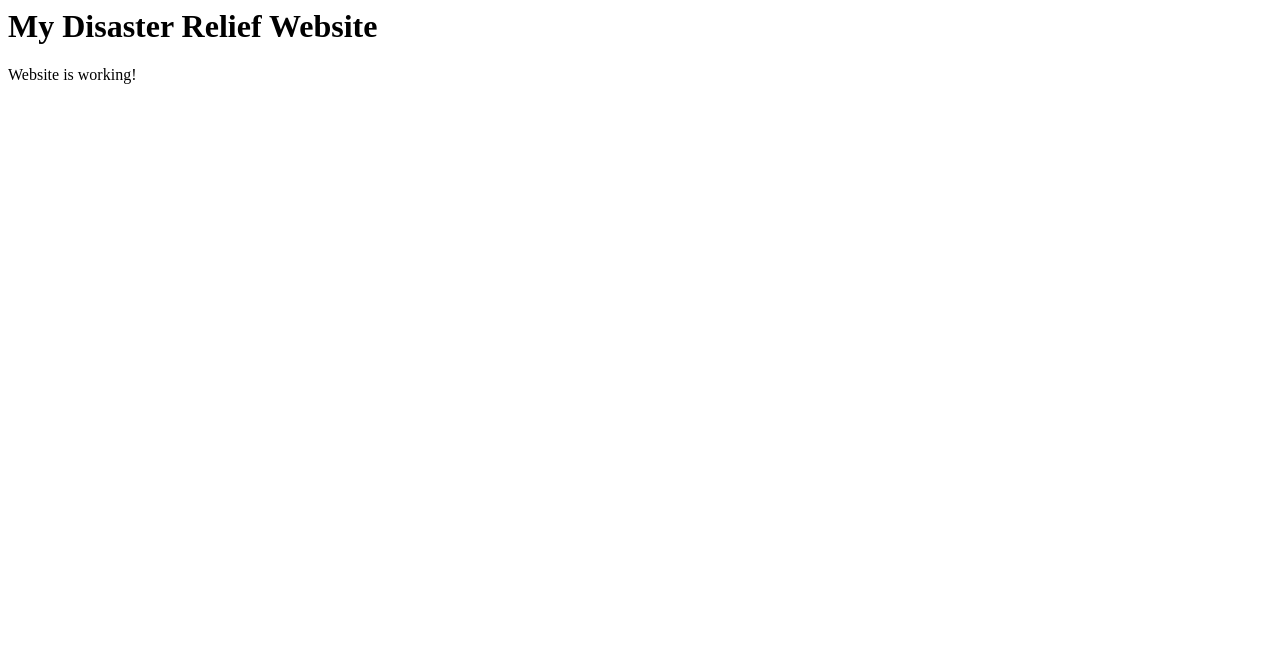
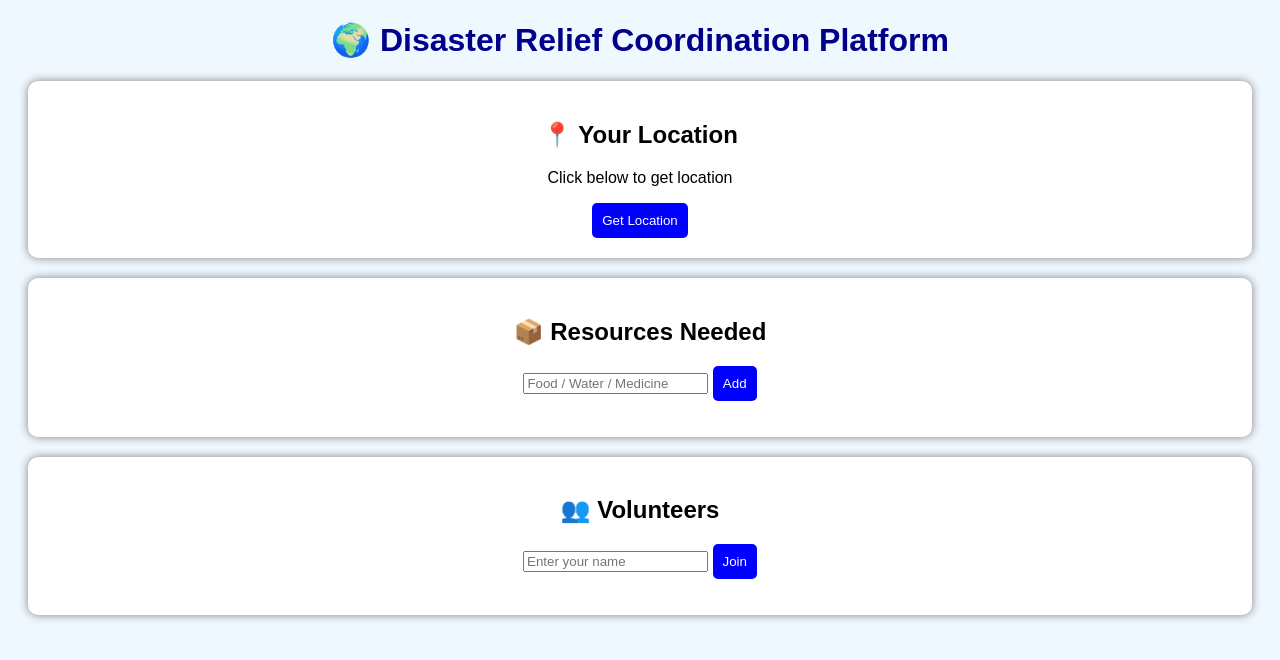
Before and after one commit to Nafilafathima16/disaster-relief-app, a plain HTML site: page index.html in a window 1280 px wide. Drawn offline with Linux system fonts and the light colour scheme.

Commit message:
Update index.html

```diff
--- a/index.html
+++ b/index.html
@@ -1,11 +1,80 @@
-<!DOCTYPE html.
+<!DOCTYPE html>
 <html>
 <head>
   <title>Disaster Relief App</title>
+  <style>
+    body {
+      font-family: Arial;
+      background-color: #f0f8ff;
+      text-align: center;
+    }
+    h1 {
+      color: darkblue;
+    }
+    .box {
+      background: white;
+      padding: 20px;
+      margin: 20px;
+      border-radius: 10px;
+      box-shadow: 0 0 10px gray;
+    }
+    button {
+      padding: 10px;
+      background: blue;
+      color: white;
+      border: none;
+      border-radius: 5px;
+    }
+  </style>
 </head>
+
 <body>
-  <h1>My Disaster Relief Website</h1>
-  <p>Website is working!
-</p>
+
+<h1>🌍 Disaster Relief Coordination Platform</h1>
+
+<div class="box">
+  <h2>📍 Your Location</h2>
+  <p id="location">Click below to get location</p>
+  <button onclick="getLocation()">Get Location</button>
+</div>
+
+<div class="box">
+  <h2>📦 Resources Needed</h2>
+  <input type="text" id="resource" placeholder="Food / Water / Medicine">
+  <button onclick="addResource()">Add</button>
+  <ul id="list"></ul>
+</div>
+
+<div class="box">
+  <h2>👥 Volunteers</h2>
+  <input type="text" id="volunteer" placeholder="Enter your name">
+  <button onclick="addVolunteer()">Join</button>
+  <ul id="volunteers"></ul>
+</div>
+
+<script>
+function getLocation() {
+  navigator.geolocation.getCurrentPosition(function(position) {
+    document.getElementById("location").innerText =
+      "Latitude: " + position.coords.latitude +
+      ", Longitude: " + position.coords.longitude;
+  });
+}
+
+function addResource() {
+  let item = document.getElementById("resource").value;
+  let li = document.createElement("li");
+  li.textContent = item;
+  document.getElementById("list").appendChild(li);
+}
+
+function addVolunteer() {
+  let name = document.getElementById("volunteer").value;
+  let li = document.createElement("li");
+  li.textContent = name;
+  document.getElementById("volunteers").appendChild(li);
+}
+</script>
+
 </body>
 </html>
```
